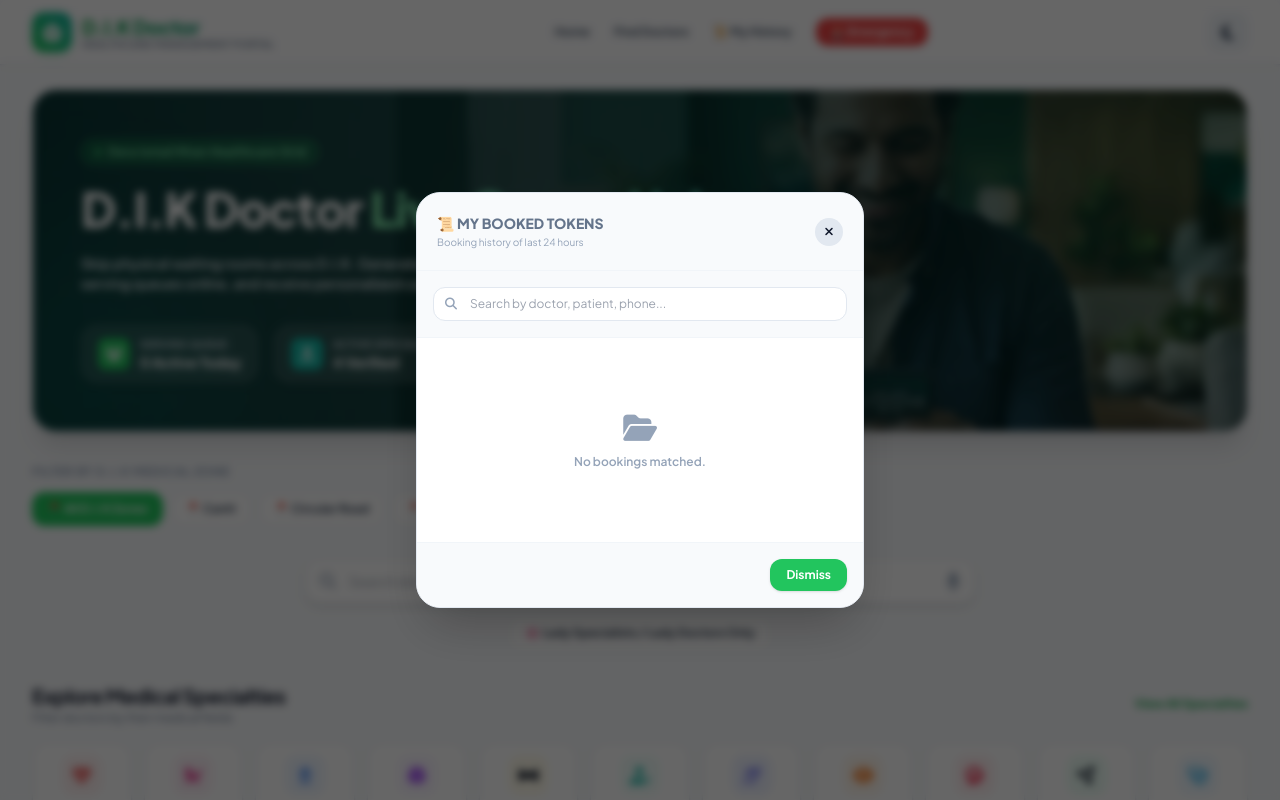
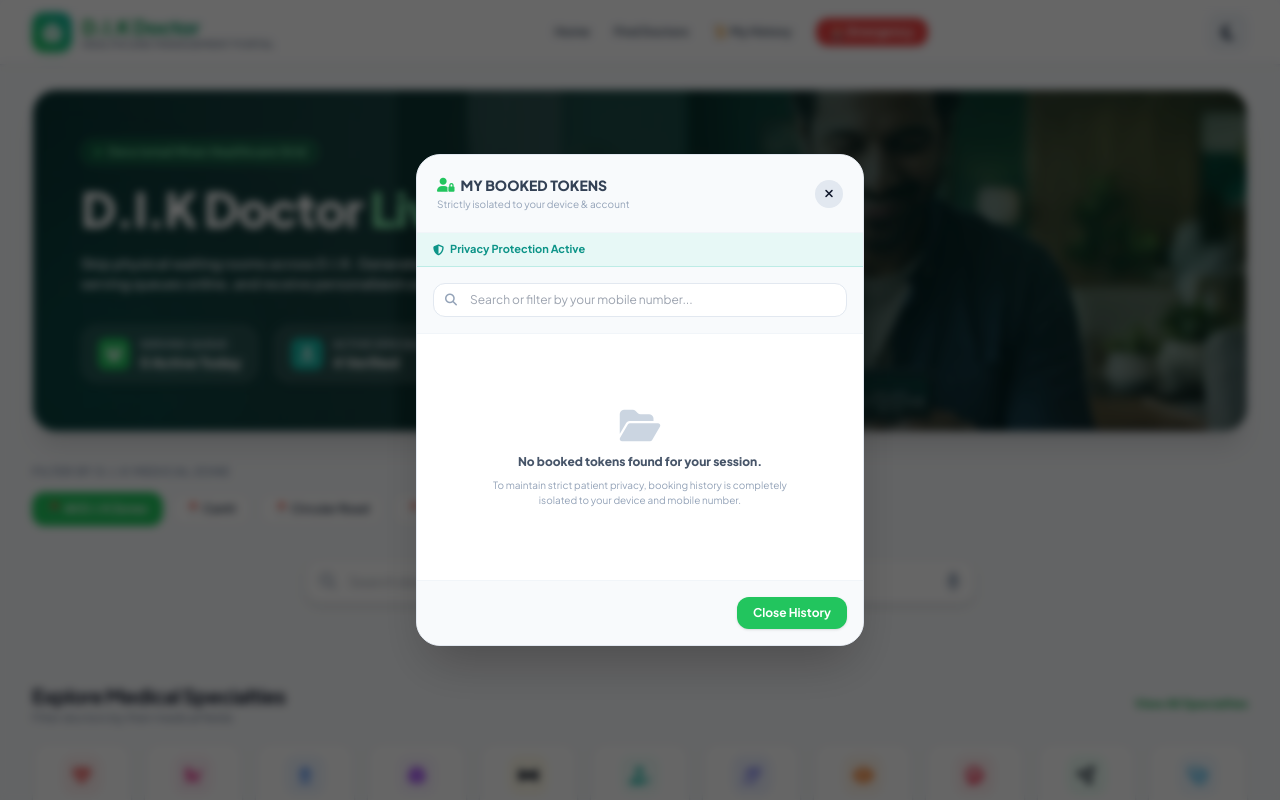
Before and after one commit to tanveermedaveer-jpg/D.I.K-Doctor, a React (Vite) app: page / in a window 1280 px wide. Both pictures are taken after a click on the button "📜 My History". Shown: the top 800 px of the page. Built offline with nearby package versions, Linux system fonts and the light colour scheme.

Commit message:
Fix: Strict user-specific and device-isolated My Booked Tokens history for complete patient privacy

```diff
--- a/src/App.jsx
+++ b/src/App.jsx
@@ -12,7 +12,8 @@
   getLogs, saveLogs,
   getComplaints, saveComplaints,
   getActiveUser, saveActiveUser,
-  getDarkMode, saveDarkMode
+  getDarkMode, saveDarkMode,
+  getDeviceSessionId, getUserSessionPhone, saveUserSessionPhone
 } from './services/storage';
 import { startVoiceSearch } from './services/speech';
 
@@ -68,6 +69,7 @@
   const [isEmergencyOpen, setIsEmergencyOpen] = useState(false);
   const [isHistoryOpen, setIsHistoryOpen] = useState(false);
   const [tokenHistory, setTokenHistory] = useState([]);
+  const [userPhone, setUserPhone] = useState(() => getUserSessionPhone());
 
   const [selectedDoc, setSelectedDoc] = useState(null);
   const [generatedSlip, setGeneratedSlip] = useState(null);
@@ -84,14 +86,20 @@
     setComplaints(getComplaints());
     setCurrentUser(getActiveUser());
 
-    // Recovery & 24-Hour Expiry Logic for Token History
+    // Device-Isolated Recovery & 24-Hour Expiry Logic for Token History
     try {
       const stored = localStorage.getItem('dik_token_history');
+      const devId = getDeviceSessionId();
       if (stored) {
         const parsed = JSON.parse(stored);
         if (Array.isArray(parsed)) {
           const now = Date.now();
-          const activeHistory = parsed.filter(t => t && t.createdAt && (now - t.createdAt <= 86400000));
+          const activeHistory = parsed
+            .filter(t => t && t.createdAt && (now - t.createdAt <= 86400000))
+            .map(t => ({
+              ...t,
+              deviceSessionId: t.deviceSessionId || devId
+            }));
           setTokenHistory(activeHistory);
           localStorage.setItem('dik_token_history', JSON.stringify(activeHistory));
         }
@@ -289,9 +297,14 @@
     addActivityLog(`Token #${newToken.tokenNumber} generated online for ${doc.name} (Patient: ${displayPatientName}).`);
     setIsTokenOpen(false);
 
-    // Save to Token History in Local Storage
+    // Save to Token History in Local Storage with deviceSessionId & user phone isolation
+    const devId = getDeviceSessionId();
+    saveUserSessionPhone(newToken.patientPhone);
+    setUserPhone(newToken.patientPhone);
+
     const historyItem = {
       id: `history-${Date.now()}-${Math.random().toString(36).substring(2, 6)}`,
+      deviceSessionId: devId,
       docName: doc.name,
       specialty: doc.specialty,
       tokenNumber: newToken.tokenNumber,
@@ -1003,18 +1016,52 @@
       )}
 
       {/* My History Modal */}
-      {isHistoryOpen && (
+      {isHistoryOpen && (() => {
+        const activeDevId = getDeviceSessionId();
+        const activePhone = (currentUser?.phone || userPhone || historySearch).trim().replace(/\D/g, '');
+
+        // 1. Strict Isolation Filter:
+        // Only return tokens that belong to this device session AND match patient phone if phone is active
+        const isolatedHistory = tokenHistory.filter(item => {
+          if (!item) return false;
+
+          const isSameDevice = item.deviceSessionId ? item.deviceSessionId === activeDevId : true;
+          const itemPhoneDigits = (item.patientPhone || '').replace(/\D/g, '');
+
+          // If a user phone is active (or entered in search), require exact phone match for privacy!
+          if (activePhone) {
+            return isSameDevice && itemPhoneDigits === activePhone;
+          }
+
+          return isSameDevice;
+        });
+
+        // 2. Additional keyword filter if user types in search
+        const displayHistory = isolatedHistory.filter(item => {
+          if (!item) return false;
+          const query = historySearch.toLowerCase().trim();
+          if (!query) return true;
+          return (
+            (item.docName && item.docName.toLowerCase().includes(query)) ||
+            (item.patientName && item.patientName.toLowerCase().includes(query)) ||
+            (item.patientPhone && item.patientPhone.toLowerCase().includes(query)) ||
+            (item.tokenNumber && item.tokenNumber.toString().includes(query))
+          );
+        });
+
+        return (
           <div className="fixed inset-0 z-50 flex items-center justify-center bg-black/60 backdrop-blur-sm p-4 overflow-x-hidden">
             <div className="bg-white dark:bg-slate-900 rounded-3xl border border-slate-200 dark:border-slate-800 shadow-2xl w-[95%] max-w-md mx-auto overflow-hidden text-left flex flex-col max-h-[90vh]">
 
               {/* Header */}
-            <div className="bg-slate-50 dark:bg-slate-955 p-4 sm:p-5 border-b border-slate-100 dark:border-slate-850 flex justify-between items-center shrink-0">
+              <div className="bg-slate-50 dark:bg-slate-950 p-4 sm:p-5 border-b border-slate-100 dark:border-slate-800 flex justify-between items-center shrink-0">
                 <div>
-                <h2 className="text-xs sm:text-sm font-extrabold text-slate-500 dark:text-slate-400 uppercase">
-                  {language === 'ur' ? '📜 میرے قطار ٹوکنز' : '📜 My Booked Tokens'}
+                  <h2 className="text-xs sm:text-sm font-extrabold text-slate-700 dark:text-slate-200 uppercase flex items-center gap-1.5">
+                    <i className="fa-solid fa-user-lock text-green-500"></i>
+                    <span>{language === 'ur' ? 'میرے ذاتی ٹوکنز' : 'My Booked Tokens'}</span>
                   </h2>
                   <p className="text-[10px] text-slate-400 mt-0.5">
-                  {language === 'ur' ? 'آخری 24 گھنٹے کی معلومات' : 'Booking history of last 24 hours'}
+                    {language === 'ur' ? 'راز داری کے ساتھ صرف آپ کی اپنی بکنگ ہسٹری' : 'Strictly isolated to your device & account'}
                   </p>
                 </div>
                 <div className="flex items-center gap-2">
@@ -1027,8 +1074,21 @@
                 </div>
               </div>
 
-            {/* Search filter within drawer */}
-            <div className="p-4 bg-slate-50 dark:bg-slate-955 border-b border-slate-100 dark:border-slate-850 shrink-0">
+              {/* Privacy Security Status Bar */}
+              <div className="px-4 py-2 bg-teal-500/10 dark:bg-teal-500/20 border-b border-teal-500/20 flex items-center justify-between text-[11px] font-bold text-teal-600 dark:text-teal-400 shrink-0">
+                <span className="flex items-center gap-1.5">
+                  <i className="fa-solid fa-shield-halved"></i>
+                  <span>{language === 'ur' ? 'شخصی راز داری فعال ہے' : 'Privacy Protection Active'}</span>
+                </span>
+                {(userPhone || currentUser?.phone) && (
+                  <span className="font-mono text-[10px] bg-teal-500/20 px-2 py-0.5 rounded-full">
+                    {currentUser?.phone || userPhone}
+                  </span>
+                )}
+              </div>
+
+              {/* Search / Phone Filter input within drawer */}
+              <div className="p-4 bg-slate-50 dark:bg-slate-950 border-b border-slate-100 dark:border-slate-800 shrink-0">
                 <div className="relative">
                   <span className="absolute inset-y-0 left-0 pl-3 flex items-center text-slate-400 text-xs">
                     <i className="fa-solid fa-magnifying-glass"></i>
@@ -1037,51 +1097,36 @@
                     type="text"
                     value={historySearch}
                     onChange={(e) => setHistorySearch(e.target.value)}
-                  placeholder={language === 'ur' ? 'ڈاکٹر، مریض کا نام یا فون نمبر تلاش کریں...' : 'Search by doctor, patient, phone...'}
-                  className="w-full pl-9 pr-3 py-2 text-xs rounded-xl border border-slate-200 dark:border-slate-700 bg-white dark:bg-slate-900 outline-none focus:ring-2 focus:ring-green-500 dark:text-slate-100 text-left"
+                    placeholder={language === 'ur' ? 'اپنا موبائل نمبر یا ڈاکٹر سرچ کریں...' : 'Search or filter by your mobile number...'}
+                    className="w-full pl-9 pr-3 py-2 text-xs rounded-xl border border-slate-200 dark:border-slate-700 bg-white dark:bg-slate-900 text-slate-900 dark:text-white dark:placeholder-slate-400 outline-none focus:ring-2 focus:ring-green-500 text-left"
                   />
                 </div>
               </div>
 
               {/* List Body */}
               <div className="p-4 sm:p-6 overflow-y-auto space-y-3.5 flex-1">
-              {tokenHistory.filter(item => {
-                if (!item) return false;
-                const query = historySearch.toLowerCase().trim();
-                if (!query) return true;
-                return (
-                  (item.docName && item.docName.toLowerCase().includes(query)) ||
-                  (item.patientName && item.patientName.toLowerCase().includes(query)) ||
-                  (item.patientPhone && item.patientPhone.toLowerCase().includes(query)) ||
-                  (item.tokenNumber && item.tokenNumber.toString().includes(query))
-                );
-              }).length === 0 ? (
-                <div className="text-center py-12 text-slate-400 dark:text-slate-500">
-                  <i className="fa-solid fa-folder-open text-3xl mb-2"></i>
-                  <p className="text-xs font-semibold">
-                    {language === 'ur' ? 'کوئی ریکارڈ نہیں ملا۔' : 'No bookings matched.'}
+                {displayHistory.length === 0 ? (
+                  <div className="text-center py-12 text-slate-400 dark:text-slate-500 space-y-2">
+                    <i className="fa-solid fa-folder-open text-4xl text-slate-300 dark:text-slate-700"></i>
+                    <p className="text-xs font-extrabold text-slate-600 dark:text-slate-300">
+                      {language === 'ur' ? 'آپ کی کوئی پرانی بکنگ موجود نہیں ہے۔' : 'No booked tokens found for your session.'}
+                    </p>
+                    <p className="text-[10px] text-slate-400 max-w-xs mx-auto">
+                      {language === 'ur'
+                        ? 'مریضوں کی راز داری کے تحفظ کی خاطر صرف آپ کے اپنے نمبر اور ڈیوائس کی ہسٹری دکھائی جاتی ہے۔'
+                        : 'To maintain strict patient privacy, booking history is completely isolated to your device and mobile number.'}
                     </p>
                   </div>
                 ) : (
-                tokenHistory.filter(item => {
-                  if (!item) return false;
-                  const query = historySearch.toLowerCase().trim();
-                  if (!query) return true;
-                  return (
-                    (item.docName && item.docName.toLowerCase().includes(query)) ||
-                    (item.patientName && item.patientName.toLowerCase().includes(query)) ||
-                    (item.patientPhone && item.patientPhone.toLowerCase().includes(query)) ||
-                    (item.tokenNumber && item.tokenNumber.toString().includes(query))
-                  );
-                }).map(item => (
-                  <div key={item.id} className="p-3.5 bg-slate-50 dark:bg-slate-950 border border-slate-100 dark:border-slate-850 rounded-2xl flex items-center justify-between gap-3 shadow-inner">
+                  displayHistory.map(item => (
+                    <div key={item.id} className="p-3.5 bg-slate-50 dark:bg-slate-950 border border-slate-100 dark:border-slate-800 rounded-2xl flex items-center justify-between gap-3 shadow-inner">
                       <div className="min-w-0 flex-1">
                         <div className="flex items-center gap-1.5">
-                        <span className="font-bold text-xs text-slate-800 dark:text-slate-205 truncate">{item.docName}</span>
+                          <span className="font-bold text-xs text-slate-800 dark:text-slate-100 truncate">{item.docName}</span>
                           <span className="text-[9px] px-1.5 py-0.5 rounded bg-slate-200 dark:bg-slate-800 text-slate-500 dark:text-slate-400 font-medium shrink-0">{item.specialty}</span>
                         </div>
-                      <div className="text-[10px] text-slate-500 mt-1 space-y-0.5">
-                        <p>{language === 'ur' ? 'مریض:' : 'Patient:'} <span className="font-bold text-slate-705 dark:text-slate-300">{item.patientName}</span></p>
+                        <div className="text-[10px] text-slate-500 dark:text-slate-400 mt-1 space-y-0.5">
+                          <p>{language === 'ur' ? 'مریض:' : 'Patient:'} <span className="font-bold text-slate-700 dark:text-slate-200">{item.patientName}</span></p>
                           <p className="font-mono text-[9px]">{item.patientPhone}</p>
                         </div>
                       </div>
@@ -1097,18 +1142,19 @@
               </div>
 
               {/* Footer */}
-            <div className="p-4 bg-slate-50 dark:bg-slate-955 border-t border-slate-100 dark:border-slate-850 text-right shrink-0">
+              <div className="p-4 bg-slate-50 dark:bg-slate-950 border-t border-slate-100 dark:border-slate-800 text-right shrink-0">
                 <button
-                onClick={() => { setIsHistoryOpen(false); setHistorySearch(''); }}
-                className="px-4 py-2 bg-green-500 hover:bg-green-600 text-white font-bold text-xs rounded-xl shadow transition-colors"
+                  onClick={() => setIsHistoryOpen(false)}
+                  className="px-4 py-2 bg-green-500 text-white font-bold text-xs rounded-xl hover:bg-green-600 transition-colors shadow"
                 >
-                {language === 'ur' ? 'ٹھیک ہے' : 'Dismiss'}
+                  {language === 'ur' ? 'بند کریں' : 'Close History'}
                 </button>
               </div>
 
             </div>
           </div>
-      )}
+        );
+      })()}
 
       {/* Privacy Policy Modal */}
       {isPrivacyOpen && (
--- a/src/services/storage.js
+++ b/src/services/storage.js
@@ -250,3 +250,34 @@
 export const saveDarkMode = (isDark) => {
   localStorage.setItem('dik_dark_mode', String(isDark));
 };
+
+export const getDeviceSessionId = () => {
+  try {
+    let id = localStorage.getItem('dik_device_session_id');
+    if (!id) {
+      id = `dev-${Date.now()}-${Math.random().toString(36).substring(2, 9)}`;
+      localStorage.setItem('dik_device_session_id', id);
+    }
+    return id;
+  } catch (e) {
+    return 'dev-default';
+  }
+};
+
+export const getUserSessionPhone = () => {
+  try {
+    return localStorage.getItem('dik_user_session_phone') || '';
+  } catch (e) {
+    return '';
+  }
+};
+
+export const saveUserSessionPhone = (phone) => {
+  try {
+    if (phone) {
+      localStorage.setItem('dik_user_session_phone', phone.trim());
+    }
+  } catch (e) {
+    console.error("Failed to save user session phone", e);
+  }
+};
```
Lines whose indentation alone changed are shown as unchanged.
